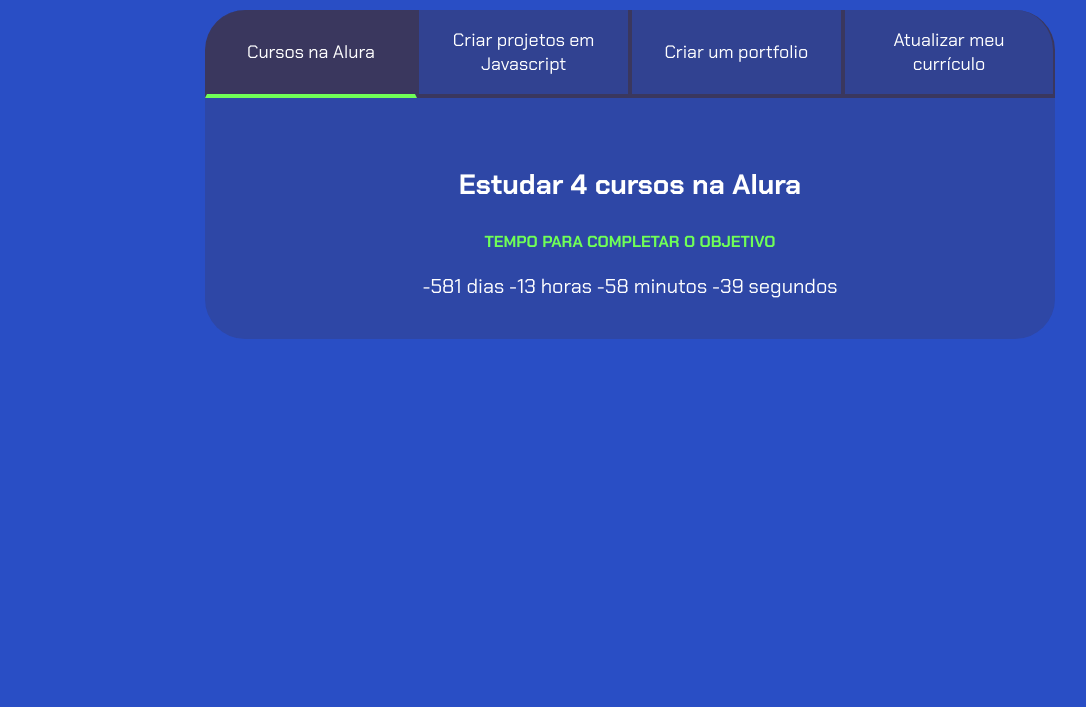
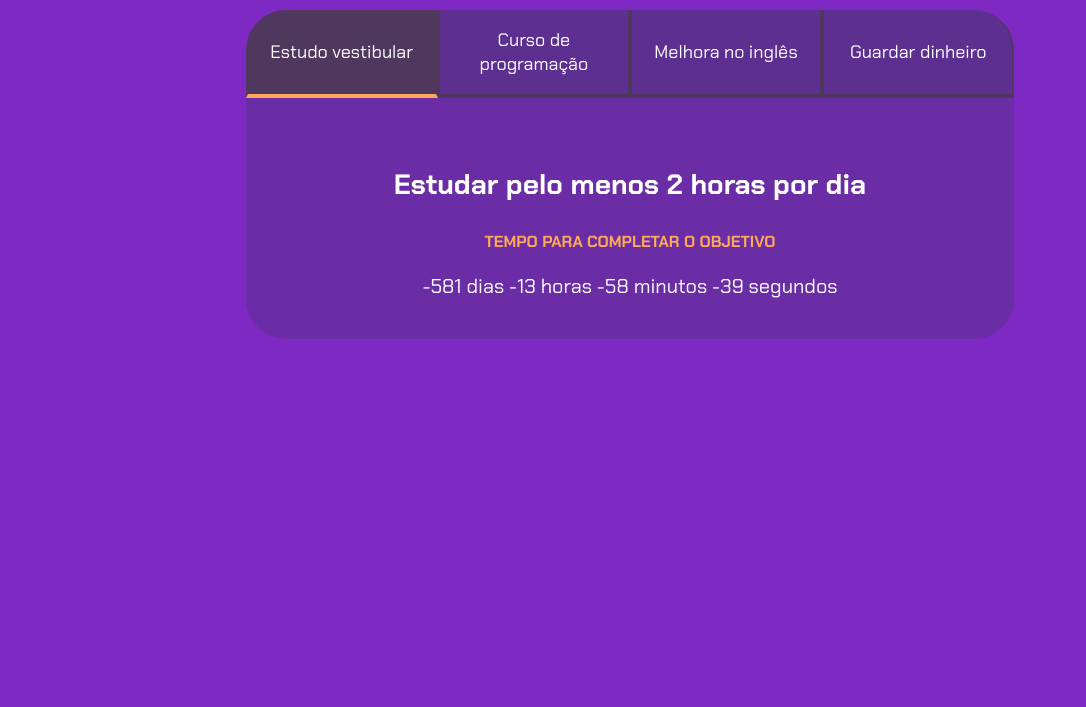
Before and after one commit to ValeriaDinorah/metas-, a plain HTML site: page index.html in a window 1280 px wide. Shown: the part 93-800 px from the top of the page, without its empty margins (10-1096 px from the left). Drawn offline with Linux system fonts and the light colour scheme.

Commit message:
Add files via upload

```diff
--- a/index.html
+++ b/index.html
@@ -10,32 +10,32 @@
 
 <body>
     <section class="conteudo-principal">
-        <h2 class="titulo-principal">Meus Objetivos do ano<span>_</span></h2>
+        <h2 class="titulo-principal">Metas do ano<span>_</span></h2>
         <div class="conteudo">
             <div class="botoes">
-                <button class="botao ativo">Cursos na Alura</button>
-                <button class="botao">Criar projetos em Javascript</button>
-                <button class="botao">Criar um portfolio</button>
-                <button class="botao">Atualizar meu currículo</button>
+                <button class="botao ativo">Estudo vestibular</button>
+                <button class="botao">Curso de programação</button>
+                <button class="botao">Melhora no inglês</button>
+                <button class="botao">Guardar dinheiro</button>
             </div>
             <div class="abas-textos">
                 <div class="aba-conteudo ativo">
-                    <h3 class="aba-conteudo-titulo-principal">Estudar 4 cursos na Alura</h3>
+                    <h3 class="aba-conteudo-titulo-principal">Estudar pelo menos 2 horas por dia</h3>
                     <h4 class="aba-conteudo-titulo-secundario">Tempo para completar o objetivo</h4>
                     <div class="contador"></div>
                 </div>
                 <div class="aba-conteudo">
-                    <h3 class="aba-conteudo-titulo-principal">Criar 5 projetos em Javascript</h3>
+                    <h3 class="aba-conteudo-titulo-principal">Melhorar a estrutura do meu currículo</h3>
                     <h4 class="aba-conteudo-titulo-secundario">Tempo para completar o objetivo</h4>
                     <div class="contador"></div>
                 </div>
                 <div class="aba-conteudo">
-                    <h3 class="aba-conteudo-titulo-principal">Criar um portfolio com os meus 3 melhores projetos</h3>
+                    <h3 class="aba-conteudo-titulo-principal">Incluir o inglês no meu dia a dia</h3>
                     <h4 class="aba-conteudo-titulo-secundario">Tempo para completar o objetivo</h4>
                     <div class="contador"></div>
                 </div>
                 <div class="aba-conteudo">
-                    <h3 class="aba-conteudo-titulo-principal">Atualizar meu curriculo com os certificados da Alura</h3>
+                    <h3 class="aba-conteudo-titulo-principal">Guardar dinheiro para me mudar ano que vem</h3>
                     <h4 class="aba-conteudo-titulo-secundario">Tempo para completar o objetivo</h4>
                     <div class="contador"></div>
                 </div>
--- a/style.css
+++ b/style.css
@@ -1,10 +1,10 @@
 @import url('https://fonts.googleapis.com/css2?family=Chakra+Petch:wght@400;700&display=swap');
 
 :root {
-    --cor-de-fundo: #294ec5;
-    --verde: #6FFF57;
-    --branco: #FFFFFF;
-    --botao-ativo: #3A375E;
+    --cor-de-fundo: #7f29c5;
+    --verde: #ffa857;
+    --branco: #ffffff;
+    --botao-ativo: #50375e;
     --botao-inativo: rgba(58, 55, 94, 0.5);
     --texto-fundo: rgba(58, 55, 94, 0.3);
 }
```
